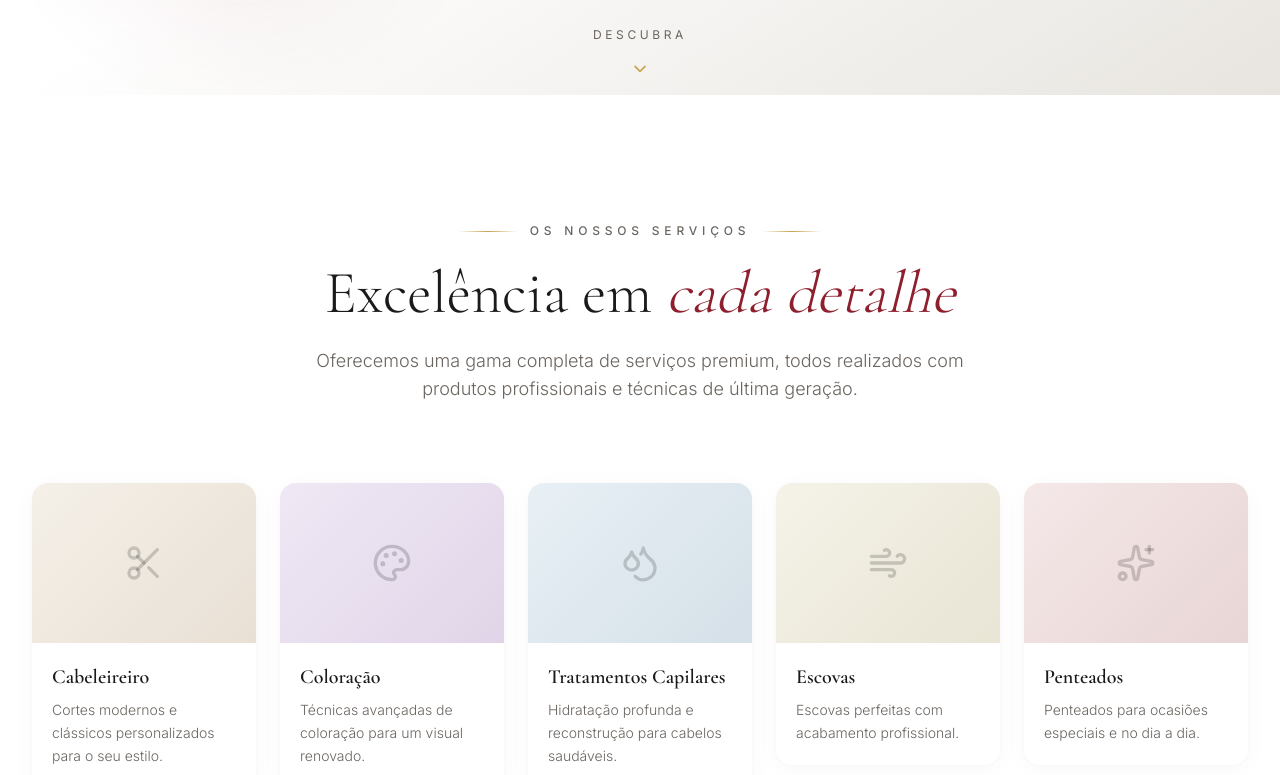
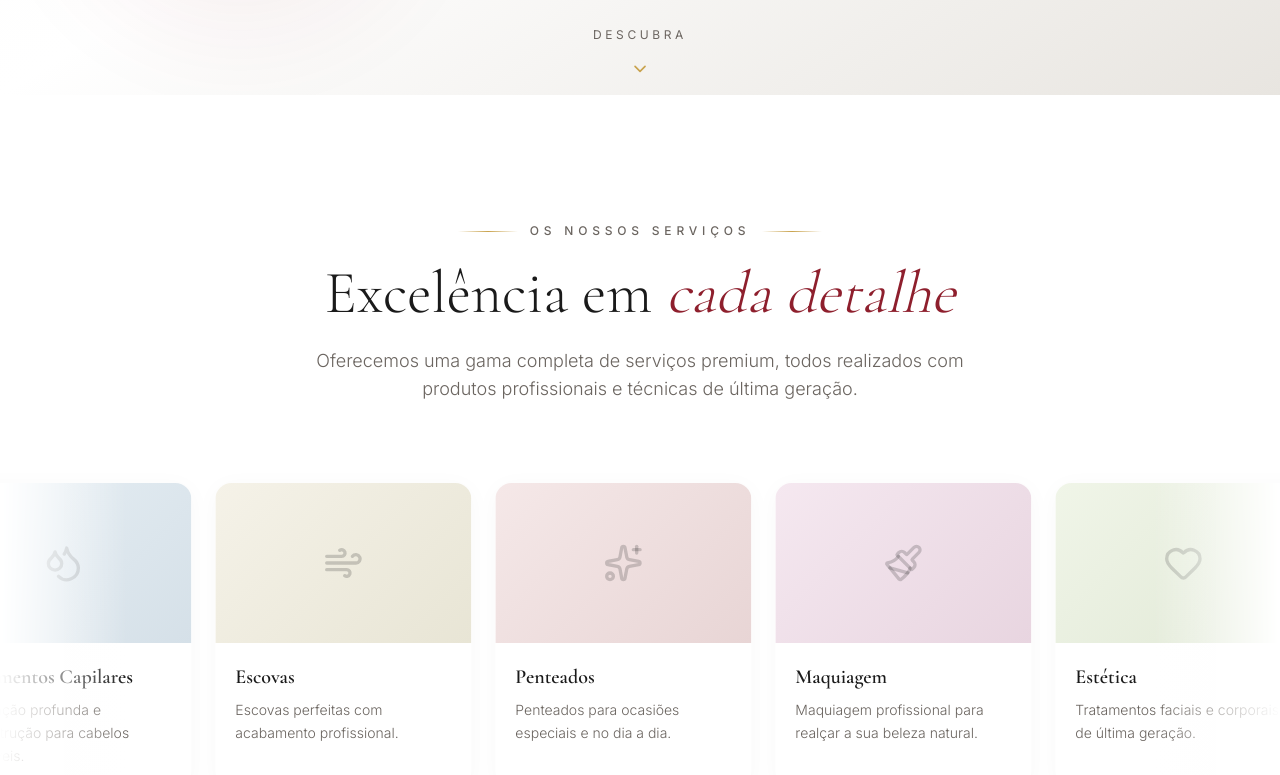
Before and after one commit to arthurneves4220-blip/red-door-studio, a Next.js app: page / in a window 1280 px wide. Shown: the part 705-1480 px from the top of the page. Built offline with nearby package versions, Linux system fonts and the light colour scheme.

Commit message:
feat: convert services section to auto-scrolling carousel

```diff
--- a/src/components/Services.tsx
+++ b/src/components/Services.tsx
@@ -80,7 +80,7 @@ const services = [
 
 export default function Services() {
   return (
-    <section id="servicos" className="py-24 lg:py-32 bg-white">
+    <section id="servicos" className="py-24 lg:py-32 bg-white overflow-hidden">
       <div className="max-w-7xl mx-auto px-6 lg:px-8">
         {/* Section Header */}
         <ScrollReveal className="text-center mb-16 lg:mb-20">
@@ -100,15 +100,56 @@ export default function Services() {
             com produtos profissionais e técnicas de última geração.
           </p>
         </ScrollReveal>
+      </div>
 
-        {/* Services Grid */}
-        <div className="grid grid-cols-1 sm:grid-cols-2 lg:grid-cols-5 gap-6">
+      {/* Carousel Container */}
+      <div className="relative">
+        {/* Gradient Overlays */}
+        <div className="absolute left-0 top-0 bottom-0 w-32 bg-gradient-to-r from-white to-transparent z-10 pointer-events-none" />
+        <div className="absolute right-0 top-0 bottom-0 w-32 bg-gradient-to-l from-white to-transparent z-10 pointer-events-none" />
+
+        {/* Carousel Track */}
+        <div className="carousel-track flex gap-6 px-6">
+          {/* First set of services */}
           {services.map((service, index) => (
-            <ScrollReveal key={service.title} delay={index * 0.05}>
+            <ServiceCard key={`first-${service.title}`} service={service} />
+          ))}
+          {/* Duplicate set for seamless loop */}
+          {services.map((service, index) => (
+            <ServiceCard key={`second-${service.title}`} service={service} />
+          ))}
+        </div>
+      </div>
+
+      <style jsx>{`
+        .carousel-track {
+          animation: scroll 30s linear infinite;
+          width: max-content;
+        }
+
+        .carousel-track:hover {
+          animation-play-state: paused;
+        }
+
+        @keyframes scroll {
+          0% {
+            transform: translateX(0);
+          }
+          100% {
+            transform: translateX(-50%);
+          }
+        }
+      `}</style>
+    </section>
+  );
+}
+
+function ServiceCard({ service }: { service: typeof services[0] }) {
+  return (
     <motion.div
       whileHover={{ y: -8 }}
       transition={{ duration: 0.3, ease: "easeOut" }}
-                className="group relative bg-white rounded-2xl overflow-hidden shadow-luxury hover:shadow-luxury-hover transition-all duration-500 cursor-pointer"
+      className="group relative bg-white rounded-2xl overflow-hidden shadow-luxury hover:shadow-luxury-hover transition-all duration-500 cursor-pointer flex-shrink-0 w-64"
     >
       {/* Image Placeholder */}
       <div
@@ -136,10 +177,5 @@ export default function Services() {
       {/* Bottom Gold Line */}
       <div className="absolute bottom-0 left-0 right-0 h-0.5 bg-gold scale-x-0 group-hover:scale-x-100 transition-transform duration-500" />
     </motion.div>
-            </ScrollReveal>
-          ))}
-        </div>
-      </div>
-    </section>
   );
 }
```
Lines whose indentation alone changed are shown as unchanged.
